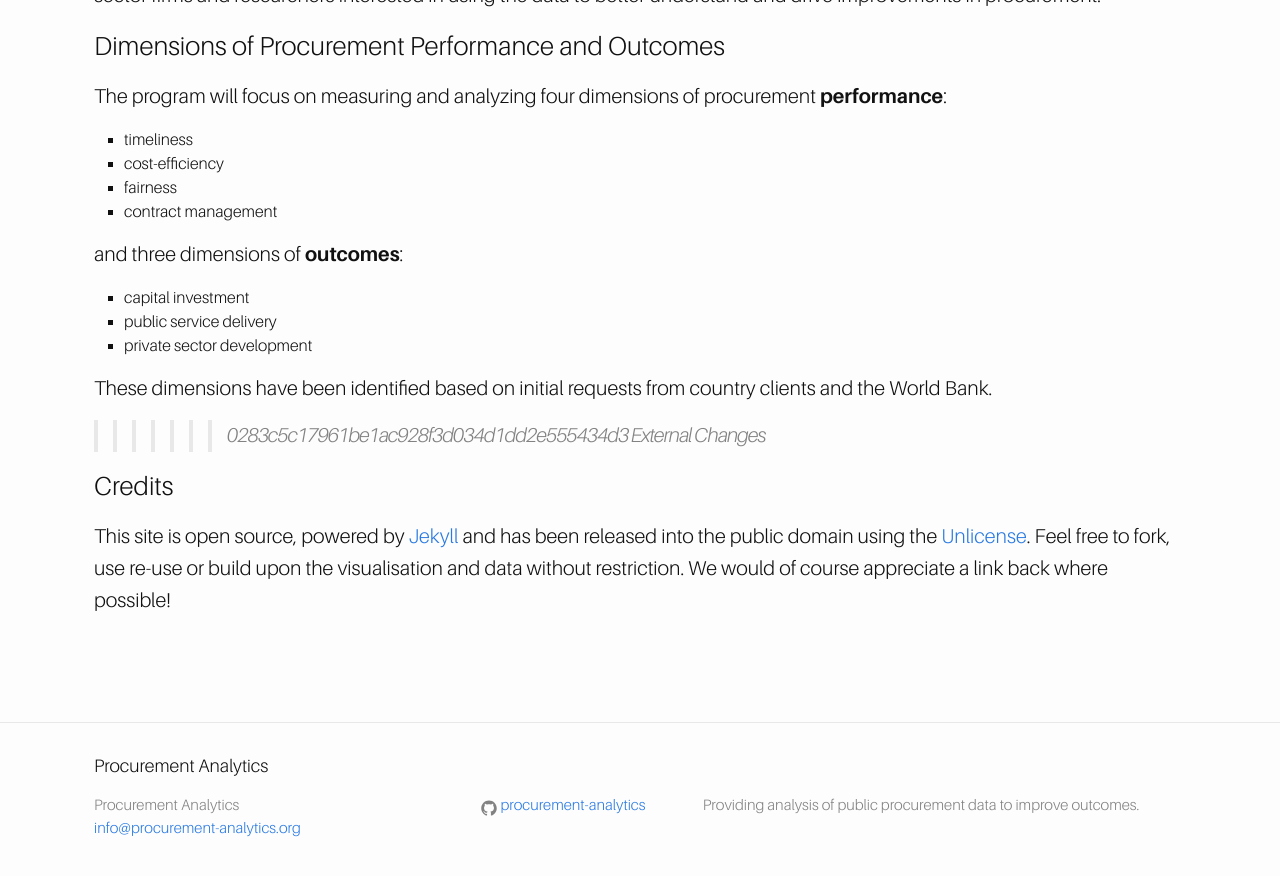
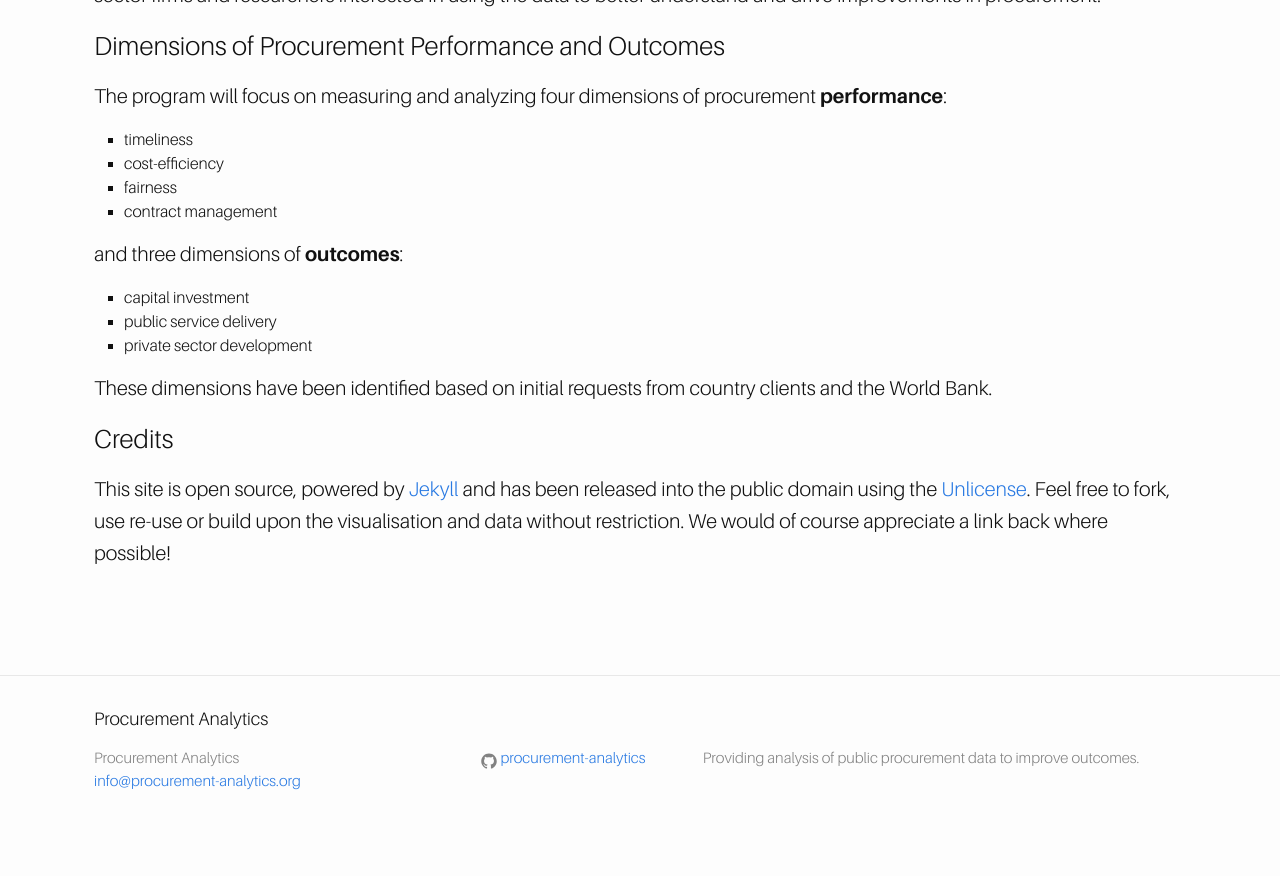
Before and after one commit to procurement-analytics/procurement-analytics.github.io, a Jekyll site: the page built from pages/about.md, in a window 1280 px wide and 900 px high, scrolled down 1179 px. Shown: the top 876 px of the window. Built offline with Jekyll 4.4.1, drawn with Linux system fonts in a browser that asks for light colours; nearby versions of some CDN libraries; after the commit the page ends 2032 px from its top, so only the background shows below that.

Commit message:
Remove head

```diff
--- a/pages/about.md
+++ b/pages/about.md
@@ -50,8 +50,6 @@ and three dimensions of **outcomes**:
 - private sector development
 
 These dimensions have been identified based on initial requests from country clients and the World Bank.
->>>>>>> 0283c5c17961be1ac928f3d034d1dd2e555434d3
->>>>>>> External Changes
 
 ### Credits
 
```
